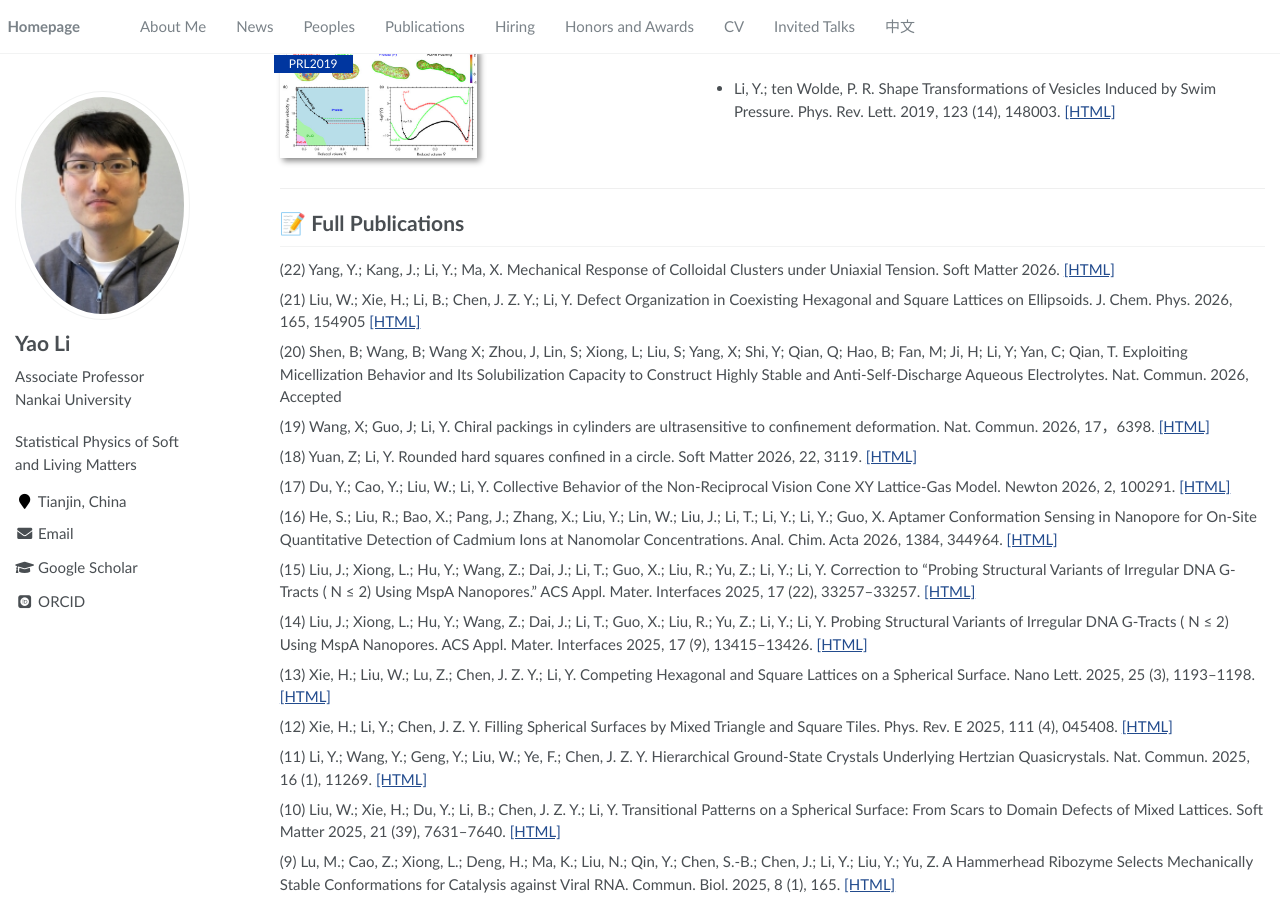
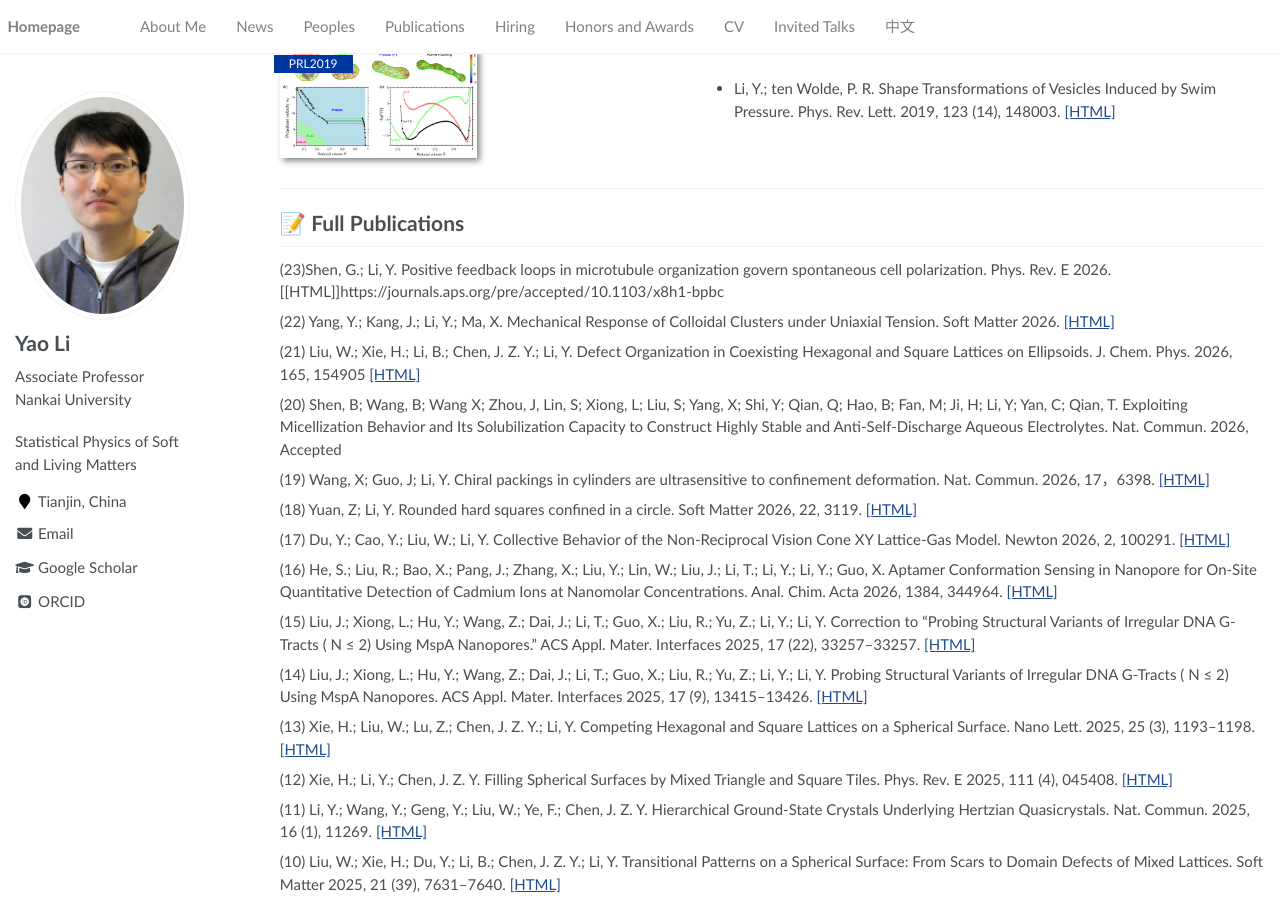
Before and after one commit to lliyao/lliyao.github.io, a Jekyll site: the page built from _pages/about.md, in a window 1280 px wide and 900 px high, scrolled down 2545 px. Built offline with Jekyll 4.4.1, drawn with Linux system fonts in a browser that asks for light colours; some web fonts are replaced.

Commit message:
Update about.md

```diff
--- a/_pages/about.md
+++ b/_pages/about.md
@@ -95,6 +95,8 @@ Applications will be reviewed on a rolling basis until the positions are filled.
 
 
 # 📝 Full Publications
+(23)Shen, G.; Li, Y. Positive feedback loops in microtubule organization govern spontaneous cell polarization. Phys. Rev. E 2026. [[HTML]]https://journals.aps.org/pre/accepted/10.1103/x8h1-bpbc
+
 (22) Yang, Y.; Kang, J.; Li, Y.; Ma, X. Mechanical Response of Colloidal Clusters under Uniaxial Tension. Soft Matter 2026. [[HTML]](https://doi.org/10.1039/D6SM00587J)
 
 (21) Liu, W.; Xie, H.; Li, B.; Chen, J. Z. Y.; Li, Y. Defect Organization in Coexisting Hexagonal and Square Lattices on Ellipsoids. J. Chem. Phys. 2026, 165, 154905 [[HTML]](https://doi.org/10.1063/5.0357442)
```
